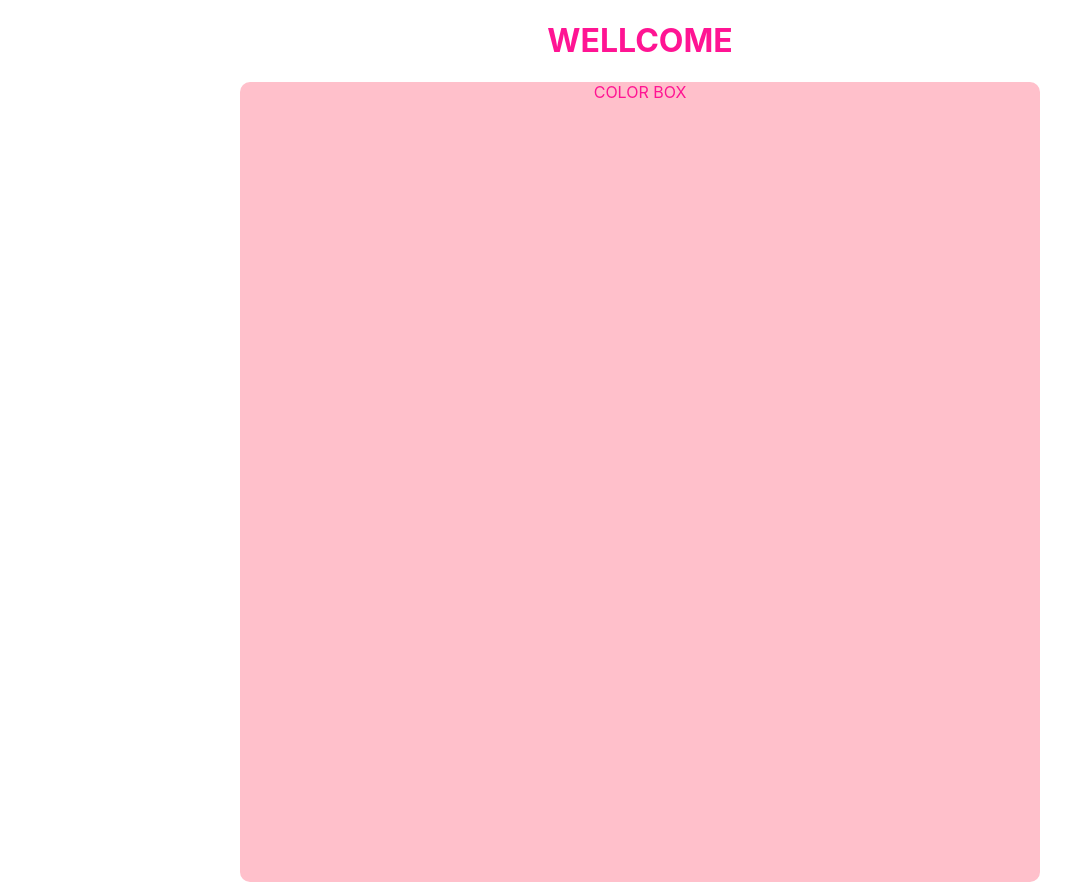
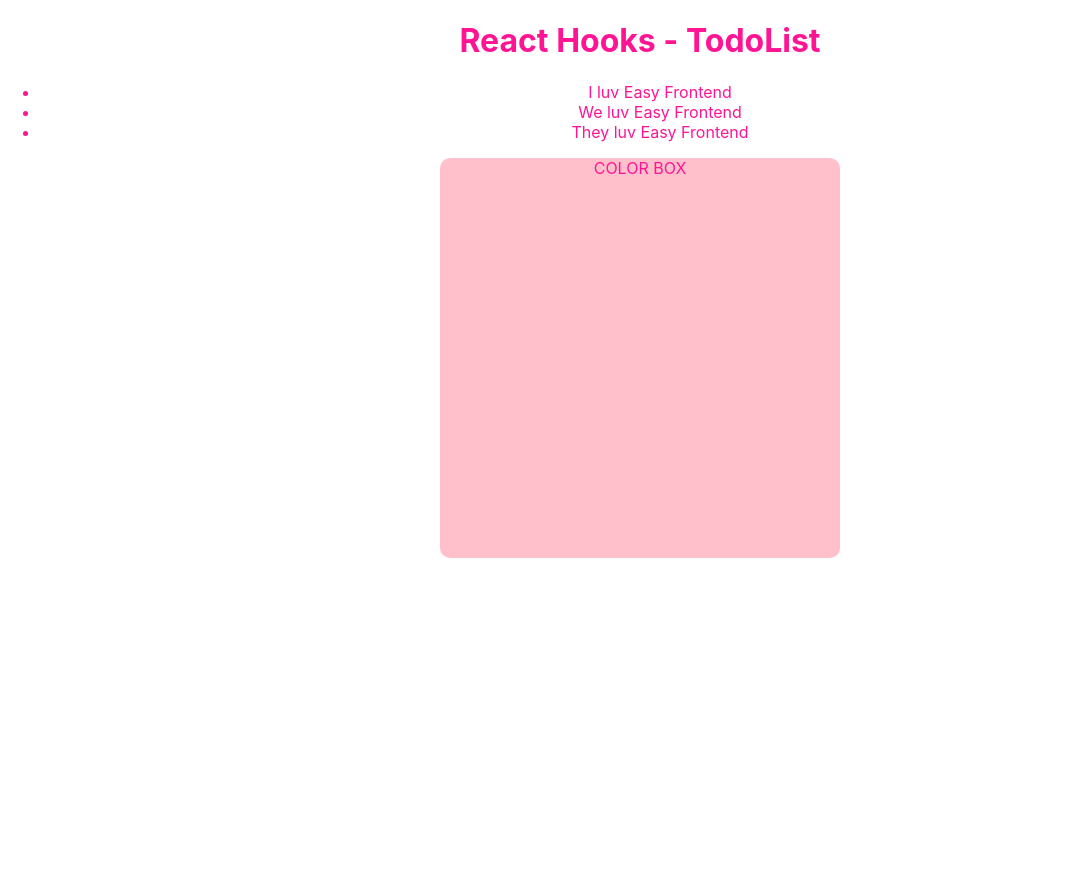
Before and after one commit to mtuyen2907/React-Hooks, a React (Create React App) app: page / in a window 1280 px wide. Shown: the whole page, without its empty margins (0-1080 px from the left). After the commit the page ends 800 px from the top, so only its background shows below. Built offline with nearby package versions, Linux system fonts and the light colour scheme.

Commit message:
List and Remove

```diff
--- a/src/App.js
+++ b/src/App.js
@@ -1,16 +1,52 @@
-import React from 'react';
+import React, { useState } from 'react';
 import './App.scss';
 import ColorBox from './component/ColorBox';
+import TodoList from './component/TodoList';
+
 function App() {
+  const [todoList, setTodoList] = useState([
+    { id: 1, title: 'I luv Easy Frontend' },
+    { id: 2, title: 'We luv Easy Frontend' },
+    { id: 3, title: 'They luv Easy Frontend' },
+  ]);
+
+  function handleTodoClick(todo) {
+    console.log(todo);
+    const index = todoList.findIndex(x => x.id === todo.id);
+    if (index < 0) return;
+
+    const newTodoList = [...todoList];
+    newTodoList.splice(index, 1);
+    setTodoList(newTodoList);
+  }
   return (
     <div className="App">
-      <h1>WELLCOME</h1>
+      <h1>React Hooks - TodoList</h1>
+
+      <TodoList todos={todoList}
+        onTodoClick={handleTodoClick} />
 
       <ColorBox />
     </div>
-
   );
 }
-
-
 export default App;
+ /** Bài tập 2: TodoList - list and remove
+* 1. Render danh sách todos với dữ liệu đc truyền từ component cha
+* 2. Khi click lên 1 item thì remove item đó khỏi danh sách
+*
+* PHÂN TÍCH
+* App
+*   - Props: N/A
+*   - State: todoList
+*   - Handler: handleTodoCLick - Remove todo ra khỏi state todoList
+*   - Render: <TodoList todos={todoList}
+*               onTodoClick={handleTodoClick} />
+*  TodoList
+*  - Props:
+*    + todos: danh sách todos
+*    + onTodoClick: hàm sẽ đc gọi khi một todo đc click
+*  - State: N/A
+*  - Render: ul> li> todo.title
+*  - Handle todo onClick: gọi hàm props.onnTodoClick()
+*/
--- a/src/App.scss
+++ b/src/App.scss
@@ -1,4 +1,5 @@
 .App {
   text-align: center;
   color: deeppink;
+  // font-family: "Courier New", Courier, monospace;
 }
--- a/src/component/ColorBox/ColorBox.scss
+++ b/src/component/ColorBox/ColorBox.scss
@@ -1,5 +1,5 @@
 .color-box {
-    $box-size: 800px;
+    $box-size: 400px;
     display: inline-block;
     width: $box-size;
     height: $box-size;
--- a/src/component/ColorBox/index.jsx
+++ b/src/component/ColorBox/index.jsx
@@ -1,5 +1,4 @@
 import React, { useState } from 'react';
-import PropTypes from 'prop-types';
 import './ColorBox.scss';
 ColorBox.propTypes = {
 
--- /dev/null
+++ b/src/component/TodoList/index.jsx
@@ -0,0 +1,35 @@
+import React from 'react';
+import PropTypes from 'prop-types';
+
+TodoList.propTypes = {
+    todos: PropTypes.array, //phím tắt pta -> PropTypes.array,
+    onTodoClick: PropTypes.func,
+};
+//xét giá trị mặc định là bao nhieu
+TodoList.defaulProps = {
+    todos: [],   //cha k truyền todo xuống lấy giá trị mặc định là []
+    onTodoClick: null, //onTodoClick k đc truyền xuống lấy gía trị là null
+};
+function TodoList(props) {
+    const { todos, onTodoClick } = props;
+
+    function handleClick(todo) {
+        if (onTodoClick) {
+            onTodoClick(todo);
+        }
+
+    }
+    return (
+        <ul className="todo-list">
+            {todos.map(todo => (
+                <li key={todo.id}
+                    onClick={() => handleClick(todo)}
+                >
+                    {todo.title}
+                </li>
+            ))}
+        </ul>
+    );
+}
+
+export default TodoList;
```
